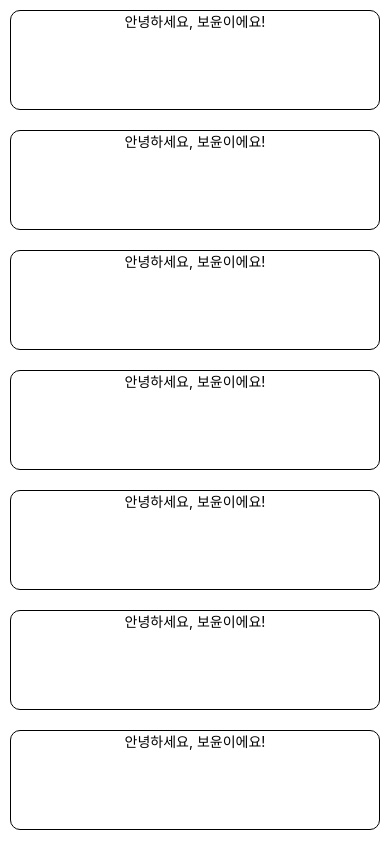
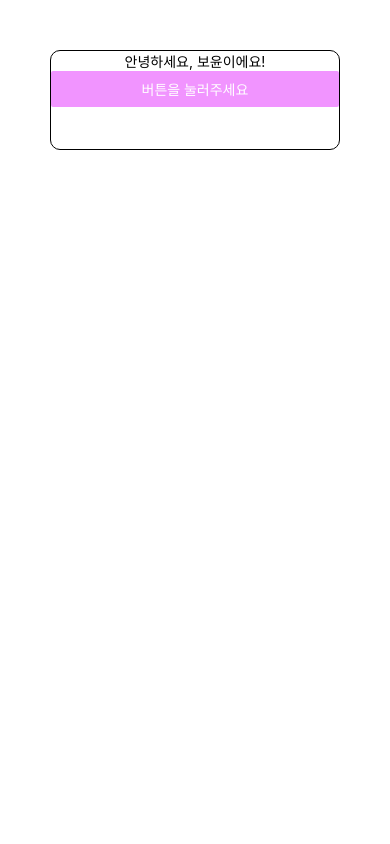
Before and after one commit to bboyooning/react_native, a React Native app in the folder rn_study/bbo/: screen / in a window 390 px wide. Built offline with nearby package versions, Linux system fonts and the light colour scheme.

Commit message:
add: [앱 화면 만들기] Button

```diff
--- a/rn_study/bbo/App.js
+++ b/rn_study/bbo/App.js
@@ -1,48 +1,27 @@
 import { StatusBar } from "expo-status-bar";
 import React from "react";
-import { ScrollView, StyleSheet, Text, View } from "react-native";
+import {
+  Button,
+  ScrollView,
+  StyleSheet,
+  Text,
+  View,
+  Alert,
+} from "react-native";
 
 export default function App() {
   return (
     <ScrollView style={styles.container}>
       <View style={styles.textContainer}>
         <Text style={styles.textStyle}>안녕하세요, 보윤이에요!</Text>
-      </View>
-      <View style={styles.textContainer}>
-        <Text style={styles.textStyle}>안녕하세요, 보윤이에요!</Text>
-      </View>
-      <View style={styles.textContainer}>
-        <Text style={styles.textStyle}>안녕하세요, 보윤이에요!</Text>
-      </View>
-      <View style={styles.textContainer}>
-        <Text style={styles.textStyle}>안녕하세요, 보윤이에요!</Text>
-      </View>
-      <View style={styles.textContainer}>
-        <Text style={styles.textStyle}>안녕하세요, 보윤이에요!</Text>
-      </View>
-      <View style={styles.textContainer}>
-        <Text style={styles.textStyle}>안녕하세요, 보윤이에요!</Text>
-      </View>
-      <View style={styles.textContainer}>
-        <Text style={styles.textStyle}>안녕하세요, 보윤이에요!</Text>
-      </View>
-      <View style={styles.textContainer}>
-        <Text style={styles.textStyle}>안녕하세요, 보윤이에요!</Text>
-      </View>
-      <View style={styles.textContainer}>
-        <Text style={styles.textStyle}>안녕하세요, 보윤이에요!</Text>
-      </View>
-      <View style={styles.textContainer}>
-        <Text style={styles.textStyle}>안녕하세요, 보윤이에요!</Text>
-      </View>
-      <View style={styles.textContainer}>
-        <Text style={styles.textStyle}>안녕하세요, 보윤이에요!</Text>
-      </View>
-      <View style={styles.textContainer}>
-        <Text style={styles.textStyle}>안녕하세요, 보윤이에요!</Text>
-      </View>
-      <View style={styles.textContainer}>
-        <Text style={styles.textStyle}>안녕하세요, 보윤이에요!</Text>
+        <Button
+          style={styles.buttonStyle}
+          title="버튼을 눌러주세요"
+          color="#f194ff"
+          onPress={() => {
+            Alert.alert("팝업 알람입니다!!");
+          }}
+        />
       </View>
     </ScrollView>
   );
@@ -58,7 +37,7 @@ const styles = StyleSheet.create({
     borderColor: "#000",
     borderWidth: 1,
     borderRadius: 10,
-    margin: 10,
+    margin: 50,
   },
   textStyle: {
     textAlign: "center",
```
